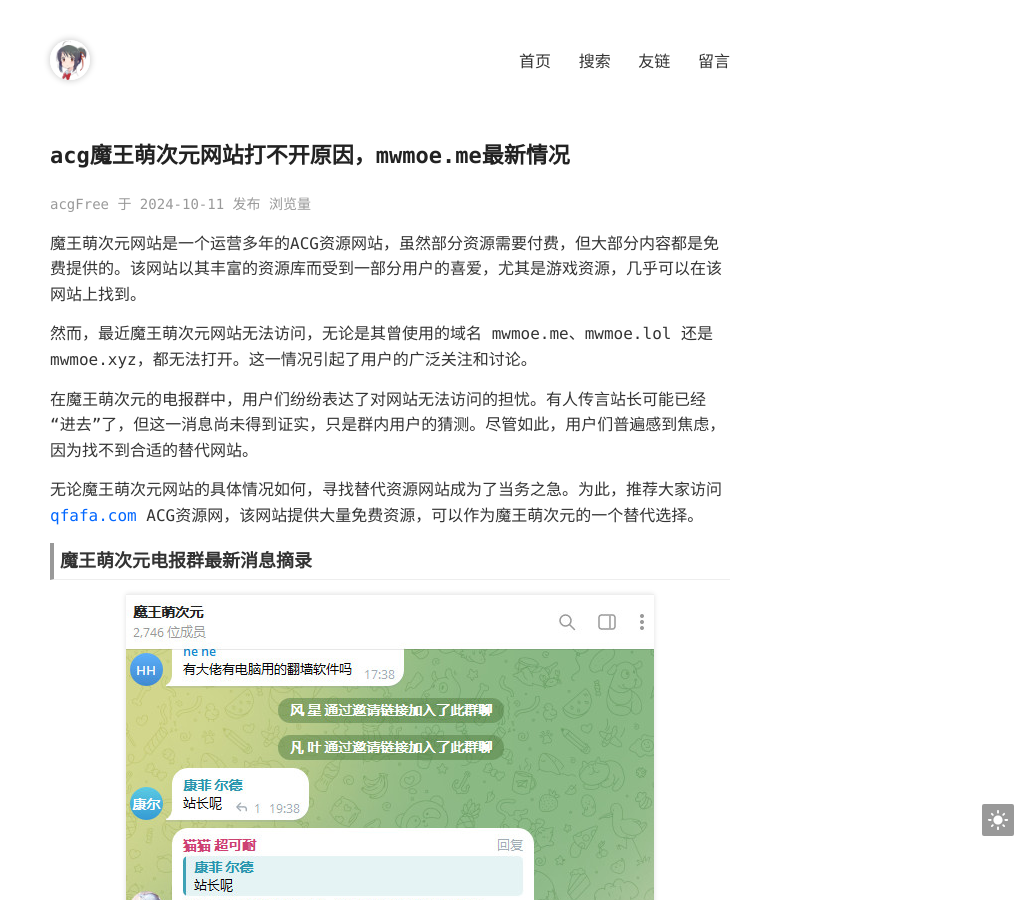
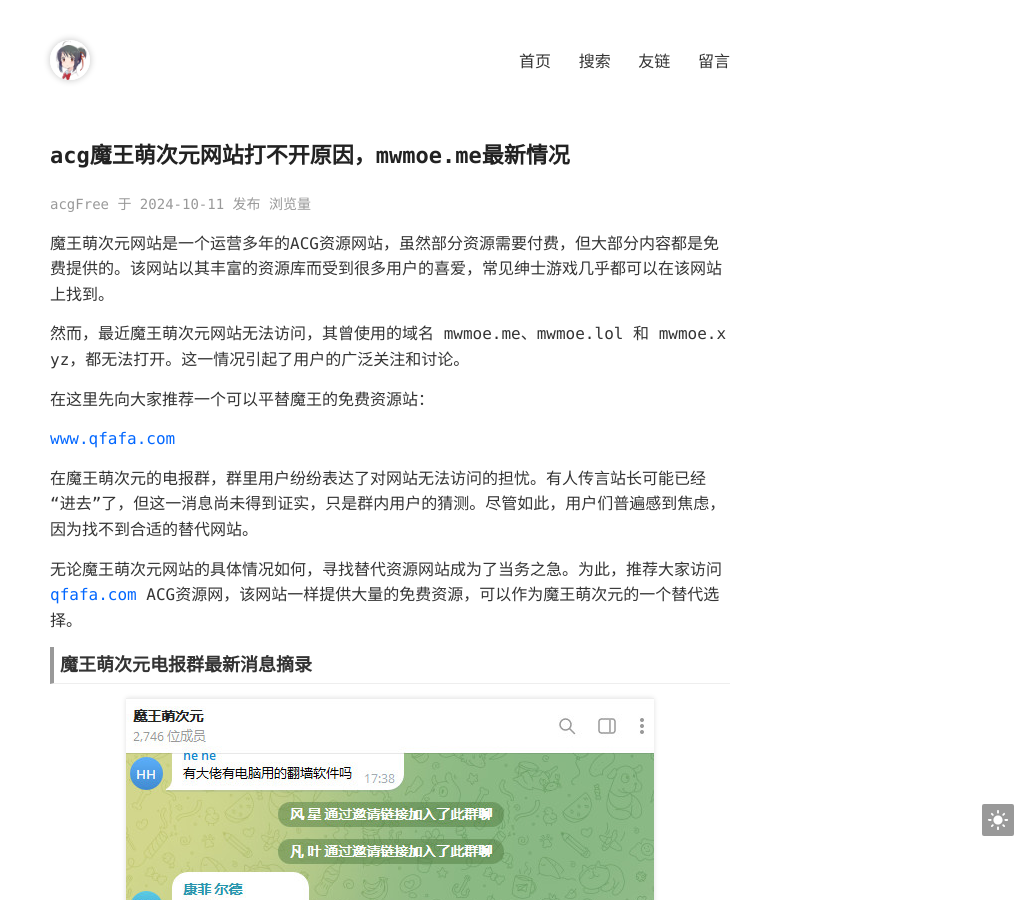
Before and after one commit to acgfree/acgfree.github.io, a Jekyll site: the page built from _posts/2024-10-11-mwmoe.md, in a window 1280 px wide and 900 px high. Shown: the whole window, without its empty margins (250-1280 px from the left). Built offline with Jekyll 4.4.1, drawn with Linux system fonts in a browser that asks for light colours; comment, search, counter and statistics services are not loaded.

Commit message:
修改魔王

```diff
--- a/_posts/2024-10-11-mwmoe.md
+++ b/_posts/2024-10-11-mwmoe.md
@@ -9,13 +9,17 @@ date: 2024-10-11
 excerpt: 探索《我的新女友》这款成人色情游戏的迷人世界，深入主角埃里克与维奥莱特之间的激情关系。玩家将扮演埃里克，穿梭于一系列充满诱惑的场景中，体验从亲密接触到与其他角色的邂逅，满足NTS/NTR世界的多样化口味。游戏以虚拟小说的形式呈现，Vi将遵循NTS路线，涵盖分享、摇摆和暴露狂等元素。
 ---
 
-魔王萌次元网站是一个运营多年的ACG资源网站，虽然部分资源需要付费，但大部分内容都是免费提供的。该网站以其丰富的资源库而受到一部分用户的喜爱，尤其是游戏资源，几乎可以在该网站上找到。
+魔王萌次元网站是一个运营多年的ACG资源网站，虽然部分资源需要付费，但大部分内容都是免费提供的。该网站以其丰富的资源库而受到很多用户的喜爱，常见绅士游戏几乎都可以在该网站上找到。
 
-然而，最近魔王萌次元网站无法访问，无论是其曾使用的域名 mwmoe.me、mwmoe.lol 还是 mwmoe.xyz，都无法打开。这一情况引起了用户的广泛关注和讨论。
+然而，最近魔王萌次元网站无法访问，其曾使用的域名 mwmoe.me、mwmoe.lol 和 mwmoe.xyz，都无法打开。这一情况引起了用户的广泛关注和讨论。
 
-在魔王萌次元的电报群中，用户们纷纷表达了对网站无法访问的担忧。有人传言站长可能已经“进去”了，但这一消息尚未得到证实，只是群内用户的猜测。尽管如此，用户们普遍感到焦虑，因为找不到合适的替代网站。
+在这里先向大家推荐一个可以平替魔王的免费资源站：
 
-无论魔王萌次元网站的具体情况如何，寻找替代资源网站成为了当务之急。为此，推荐大家访问 [qfafa.com](https://qfafa.com) ACG资源网，该网站提供大量免费资源，可以作为魔王萌次元的一个替代选择。
+ [www.qfafa.com](https://qfafa.com)
+
+在魔王萌次元的电报群，群里用户纷纷表达了对网站无法访问的担忧。有人传言站长可能已经“进去”了，但这一消息尚未得到证实，只是群内用户的猜测。尽管如此，用户们普遍感到焦虑，因为找不到合适的替代网站。
+
+无论魔王萌次元网站的具体情况如何，寻找替代资源网站成为了当务之急。为此，推荐大家访问 [qfafa.com](https://qfafa.com) ACG资源网，该网站一样提供大量的免费资源，可以作为魔王萌次元的一个替代选择。
 
 ## 魔王萌次元电报群最新消息摘录
 
```
